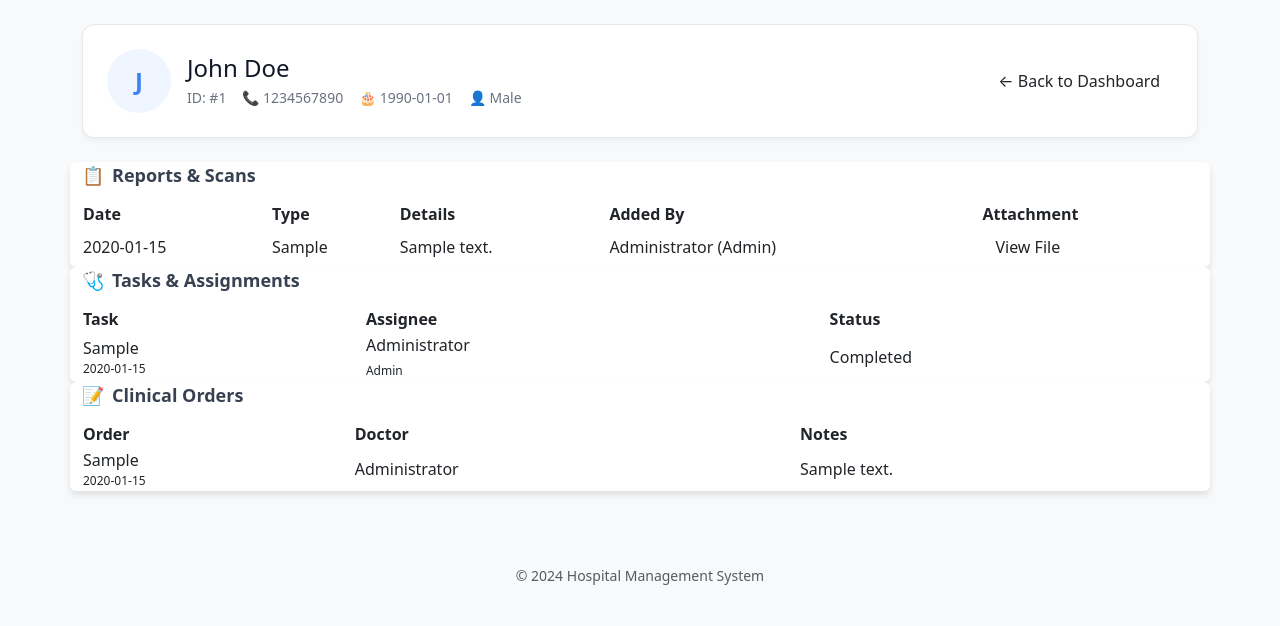
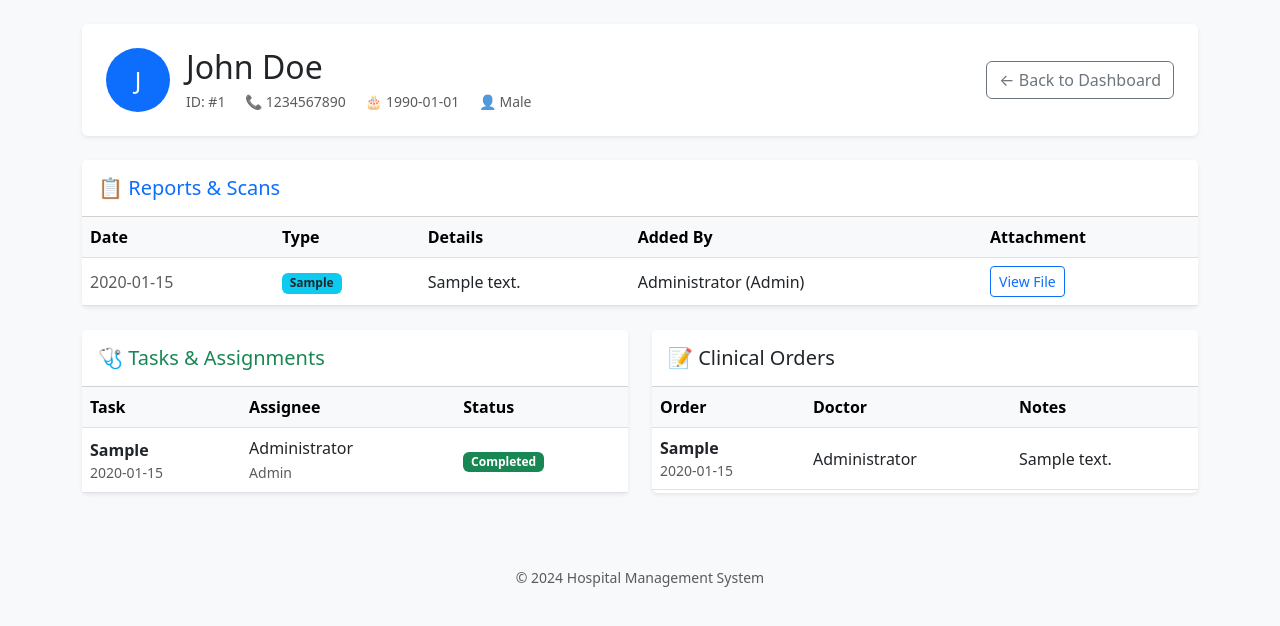
Before and after one commit to Ruka98/hospital, a Flask app: page /doctor/patient/1 in a window 1280 px wide. Shown: the part 56-682 px from the top of the page. Run offline with Flask 3, Linux system fonts and the light colour scheme; a user stored in the database is signed in; data comes from the database, SQL or seed files in the repository; both versions use the stored data as it was after the commit; tables that the repository leaves empty hold one stand-in row (values such as "Sample post").

Commit message:
Update staff roles/categories, add notification system, and improve patient history UI
- Added 'patient_notifications' table to schema.sql.
- Updated `app.py`:
  - `staff_update_assignment_status`: Triggers notifications for Doctor and Patient when assignment is completed.
  - `doctor_dashboard` and `patient_dashboard`: Fetch and display notifications.
  - Added `patient_mark_notification_read` route.
- Updated `admin_dashboard.html`: Added new categories (OPD, Emergency, Cardio, etc.).
- Updated `doctor_dashboard.html`: Added notifications UI.
- Updated `patient_dashboard.html`: Added notifications UI.
- Updated `patient_history.html`: Improved UI with Bootstrap cards/grid for better readability.

```diff
--- a/app.py
+++ b/app.py
@@ -268,6 +268,13 @@ def doctor_dashboard():
         LIMIT 200
     """, (doctor_id,)).fetchall()
 
+    notifications = conn.execute("""
+        SELECT * FROM notifications
+        WHERE staff_id=?
+        ORDER BY id DESC
+        LIMIT 50
+    """, (doctor_id,)).fetchall()
+
     conn.close()
     return render_template(
         "doctor_dashboard.html",
@@ -278,6 +285,7 @@ def doctor_dashboard():
         radiologists=radiologists,
         recent_orders=recent_orders,
         recent_assignments=recent_assignments,
+        notifications=notifications,
     )
 
 @app.post("/doctor/orders/create")
@@ -451,13 +459,33 @@ def staff_update_assignment_status(assignment_id):
     if status not in ("Assigned","In Progress","Completed"):
         status = "Assigned"
     conn = db()
-    conn.execute(
-        "UPDATE assignments SET status=? WHERE id=? AND assignee_staff_id=?",
-        (status, assignment_id, staff_id),
-    )
-    conn.commit()
+    # Fetch assignment details first if we need to notify
+    assignment = conn.execute(
+        "SELECT * FROM assignments WHERE id=? AND assignee_staff_id=?",
+        (assignment_id, staff_id)
+    ).fetchone()
+
+    if assignment:
+        conn.execute(
+            "UPDATE assignments SET status=? WHERE id=? AND assignee_staff_id=?",
+            (status, assignment_id, staff_id),
+        )
+
+        if status == "Completed":
+            # Notify Doctor
+            doc_msg = f"Task '{assignment['task_type']}' for patient #{assignment['patient_id']} was completed."
+            conn.execute("INSERT INTO notifications (staff_id, message) VALUES (?,?)", (assignment['doctor_id'], doc_msg))
+
+            # Notify Patient
+            pat_msg = f"Your task '{assignment['task_type']}' has been completed."
+            conn.execute("INSERT INTO patient_notifications (patient_id, message) VALUES (?,?)", (assignment['patient_id'], pat_msg))
+
+        conn.commit()
+        flash("Ticket status updated")
+    else:
+        flash("Assignment not found or access denied")
+
     conn.close()
-    flash("Ticket status updated")
     return redirect(url_for(f"{role}_dashboard"))
 
 def _save_upload(file_storage):
@@ -540,6 +568,13 @@ def patient_dashboard():
         LIMIT 300
     """, (patient_id,)).fetchall()
 
+    notifications = conn.execute("""
+        SELECT * FROM patient_notifications
+        WHERE patient_id=?
+        ORDER BY id DESC
+        LIMIT 50
+    """, (patient_id,)).fetchall()
+
     conn.close()
     return render_template(
         "patient_dashboard.html",
@@ -548,7 +583,19 @@ def patient_dashboard():
         my_orders=my_orders,
         my_assignments=my_assignments,
         my_reports=my_reports,
+        notifications=notifications,
     )
+
+@app.post("/patient/notifications/mark-read/<int:notif_id>")
+def patient_mark_notification_read(notif_id):
+    r = require_role("patient")
+    if r: return r
+    patient_id = session["user_id"]
+    conn = db()
+    conn.execute("UPDATE patient_notifications SET is_read=1 WHERE id=? AND patient_id=?", (notif_id, patient_id))
+    conn.commit()
+    conn.close()
+    return redirect(url_for("patient_dashboard"))
 
 if __name__ == "__main__":
     app.run(debug=True)
--- a/templates/admin_dashboard.html
+++ b/templates/admin_dashboard.html
@@ -158,7 +158,9 @@
             <select id="cat_select" name="category_select" class="form-select mb-2" onchange="checkOther(this)">
                <option value="">-- Select or Type --</option>
                <option value="General">General</option>
-               <option value="Cardiology">Cardiology</option>
+               <option value="OPD">OPD</option>
+               <option value="Emergency">Emergency</option>
+               <option value="Cardio">Cardio</option>
                <option value="Pediatrics">Pediatrics</option>
                <option value="Radiology">Radiology</option>
                <option value="ICU">ICU</option>
--- a/templates/patient_history.html
+++ b/templates/patient_history.html
@@ -1,123 +1,98 @@
 {% extends "base.html" %}
 {% block content %}
-<style>
-    .history-header {
-        background: white;
-        padding: 24px;
-        border-radius: 12px;
-        border: 1px solid #e6e8ef;
-        box-shadow: 0 4px 6px -1px rgba(0, 0, 0, 0.05);
-        margin-bottom: 24px;
-        display: flex;
-        justify-content: space-between;
-        align-items: center;
-    }
-    .patient-avatar {
-        width: 64px;
-        height: 64px;
-        background: #eff6ff;
-        color: #3b82f6;
-        border-radius: 50%;
-        display: flex;
-        align-items: center;
-        justify-content: center;
-        font-size: 24px;
-        font-weight: bold;
-        margin-right: 16px;
-    }
-    .patient-info h1 { margin: 0; font-size: 24px; color: #111827; }
-    .patient-meta { color: #6b7280; margin-top: 4px; display: flex; gap: 16px; font-size: 14px; }
-
-    .section-title {
-        display: flex;
-        align-items: center;
-        gap: 8px;
-        margin-bottom: 12px;
-        color: #374151;
-        font-weight: 600;
-        font-size: 18px;
-    }
-
-    .empty-state {
-        text-align: center;
-        padding: 32px;
-        color: #9ca3af;
-        background: #f9fafb;
-        border-radius: 8px;
-        border: 1px dashed #e5e7eb;
-    }
-</style>
-
-<div class="history-header">
-    <div style="display:flex; align-items:center;">
-        <div class="patient-avatar">
+<div class="card mb-4 border-0 shadow-sm">
+    <div class="card-body p-4">
+        <div class="d-flex align-items-center justify-content-between">
+            <div class="d-flex align-items-center">
+                <div class="bg-primary text-white rounded-circle d-flex align-items-center justify-content-center me-3" style="width: 64px; height: 64px; font-size: 24px;">
                     {{ patient.name[0] | upper }}
                 </div>
-        <div class="patient-info">
-            <h1>{{ patient.name }}</h1>
-            <div class="patient-meta">
-                <span>ID: #{{ patient.id }}</span>
-                {% if patient.phone %}<span>📞 {{ patient.phone }}</span>{% endif %}
-                {% if patient.dob %}<span>🎂 {{ patient.dob }}</span>{% endif %}
-                {% if patient.gender %}<span>👤 {{ patient.gender }}</span>{% endif %}
+                <div>
+                    <h2 class="mb-1">{{ patient.name }}</h2>
+                    <div class="text-muted small">
+                        <span class="me-3">ID: #{{ patient.id }}</span>
+                        {% if patient.phone %}<span class="me-3">📞 {{ patient.phone }}</span>{% endif %}
+                        {% if patient.dob %}<span class="me-3">🎂 {{ patient.dob }}</span>{% endif %}
+                        {% if patient.gender %}<span class="me-3">👤 {{ patient.gender }}</span>{% endif %}
                     </div>
                 </div>
             </div>
-    <a class="btn secondary" href="{{ url_for('doctor_dashboard') }}">← Back to Dashboard</a>
+            <a href="{{ url_for('doctor_dashboard') }}" class="btn btn-outline-secondary">← Back to Dashboard</a>
+        </div>
+    </div>
 </div>
 
-<div class="row">
+<div class="row g-4">
     <!-- Reports / Scans Section (Most important often) -->
-    <div class="card" style="grid-column: span 2;">
-        <div class="section-title">
-            <span>📋</span> Reports & Scans
+    <div class="col-12">
+        <div class="card shadow-sm h-100">
+            <div class="card-header bg-white py-3">
+                <h5 class="mb-0 text-primary">📋 Reports & Scans</h5>
             </div>
+            <div class="card-body p-0">
                 {% if reports %}
-        <table>
-            <thead><tr><th>Date</th><th>Type</th><th>Details</th><th>Added By</th><th>Attachment</th></tr></thead>
+                <div class="table-responsive">
+                    <table class="table table-hover align-middle mb-0">
+                        <thead class="table-light">
+                            <tr>
+                                <th>Date</th>
+                                <th>Type</th>
+                                <th>Details</th>
+                                <th>Added By</th>
+                                <th>Attachment</th>
+                            </tr>
+                        </thead>
                         <tbody>
                             {% for r in reports %}
                             <tr>
-                    <td class="muted">{{ r.created_at.split(' ')[0] }}</td>
-                    <td><span class="pill">{{ r.report_type }}</span></td>
+                                <td class="text-muted">{{ r.created_at.split(' ')[0] }}</td>
+                                <td><span class="badge bg-info text-dark">{{ r.report_type }}</span></td>
                                 <td>{{ r.report_text or "" }}</td>
                                 <td>{{ r.staff_name }} ({{ r.staff_role|capitalize }})</td>
                                 <td>
                                     {% if r.image_filename %}
-                            <a class="btn small" href="{{ url_for('uploads', filename=r.image_filename) }}" target="_blank">
+                                        <a class="btn btn-sm btn-outline-primary" href="{{ url_for('uploads', filename=r.image_filename) }}" target="_blank">
                                             View File
                                         </a>
                                     {% else %}
-                            <span class="muted">-</span>
+                                        <span class="text-muted">-</span>
                                     {% endif %}
                                 </td>
                             </tr>
                             {% endfor %}
                         </tbody>
                     </table>
+                </div>
                 {% else %}
-            <div class="empty-state">No reports or scans found for this patient.</div>
+                    <div class="text-center py-5 text-muted bg-light">
+                        <p class="mb-0">No reports or scans found for this patient.</p>
+                    </div>
                 {% endif %}
+            </div>
+        </div>
     </div>
 
     <!-- Active Assignments -->
-    <div class="card">
-        <div class="section-title">
-            <span>🩺</span> Tasks & Assignments
+    <div class="col-md-6">
+        <div class="card shadow-sm h-100">
+             <div class="card-header bg-white py-3">
+                <h5 class="mb-0 text-success">🩺 Tasks & Assignments</h5>
             </div>
+            <div class="card-body p-0">
                 {% if assignments %}
-        <table>
-            <thead><tr><th>Task</th><th>Assignee</th><th>Status</th></tr></thead>
+                <div class="table-responsive">
+                    <table class="table table-hover align-middle mb-0">
+                        <thead class="table-light"><tr><th>Task</th><th>Assignee</th><th>Status</th></tr></thead>
                         <tbody>
                             {% for a in assignments %}
                             <tr>
                                 <td>
-                        <div style="font-weight:500;">{{ a.task_type }}</div>
-                        <div class="muted" style="font-size:12px;">{{ a.created_at.split(' ')[0] }}</div>
+                                    <div class="fw-bold">{{ a.task_type }}</div>
+                                    <div class="text-muted small">{{ a.created_at.split(' ')[0] }}</div>
                                 </td>
-                    <td>{{ a.assignee_name }}<br><span class="muted" style="font-size:12px;">{{ a.assignee_role|capitalize }}</span></td>
+                                <td>{{ a.assignee_name }}<br><span class="text-muted small">{{ a.assignee_role|capitalize }}</span></td>
                                 <td>
-                        <span class="pill {% if a.status == 'Completed' %}ok{% elif a.status == 'In Progress' %}warn{% endif %}">
+                                    <span class="badge bg-{{ 'success' if a.status == 'Completed' else 'warning' if a.status == 'In Progress' else 'secondary' }}">
                                         {{ a.status }}
                                     </span>
                                 </td>
@@ -125,25 +100,31 @@
                             {% endfor %}
                         </tbody>
                     </table>
+                </div>
                 {% else %}
-            <div class="empty-state">No active tasks.</div>
+                    <div class="text-center py-5 text-muted bg-light">No active tasks.</div>
                 {% endif %}
+            </div>
+        </div>
     </div>
 
     <!-- Doctor Orders -->
-    <div class="card">
-        <div class="section-title">
-            <span>📝</span> Clinical Orders
+    <div class="col-md-6">
+        <div class="card shadow-sm h-100">
+             <div class="card-header bg-white py-3">
+                <h5 class="mb-0 text-warning text-dark">📝 Clinical Orders</h5>
             </div>
+            <div class="card-body p-0">
                 {% if orders %}
-        <table>
-            <thead><tr><th>Order</th><th>Doctor</th><th>Notes</th></tr></thead>
+                <div class="table-responsive">
+                    <table class="table table-hover align-middle mb-0">
+                        <thead class="table-light"><tr><th>Order</th><th>Doctor</th><th>Notes</th></tr></thead>
                         <tbody>
                             {% for o in orders %}
                             <tr>
                                 <td>
-                        <div style="font-weight:500;">{{ o.order_type }}</div>
-                        <div class="muted" style="font-size:12px;">{{ o.created_at.split(' ')[0] }}</div>
+                                    <div class="fw-bold">{{ o.order_type }}</div>
+                                    <div class="text-muted small">{{ o.created_at.split(' ')[0] }}</div>
                                 </td>
                                 <td>{{ o.doctor_name }}</td>
                                 <td>{{ o.notes or "-" }}</td>
@@ -151,9 +132,12 @@
                             {% endfor %}
                         </tbody>
                     </table>
+                </div>
                 {% else %}
-            <div class="empty-state">No orders yet.</div>
+                    <div class="text-center py-5 text-muted bg-light">No orders yet.</div>
                 {% endif %}
             </div>
         </div>
+    </div>
+</div>
 {% endblock %}
```
Also changed, not shown: schema.sql (+10 -0 lines), templates/doctor_dashboard.html (+22 -0 lines), templates/patient_dashboard.html (+24 -0 lines), hospital.db. Lines whose indentation alone changed are shown as unchanged.
